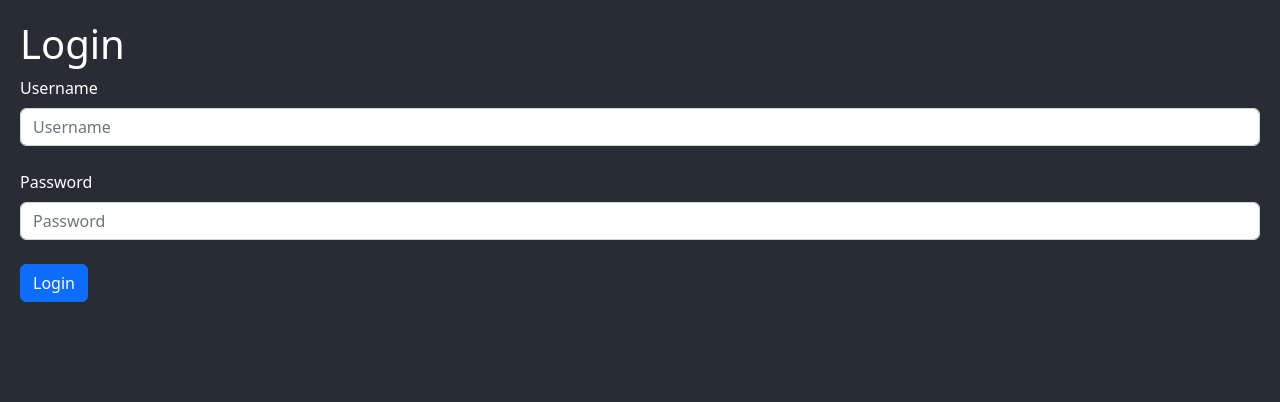
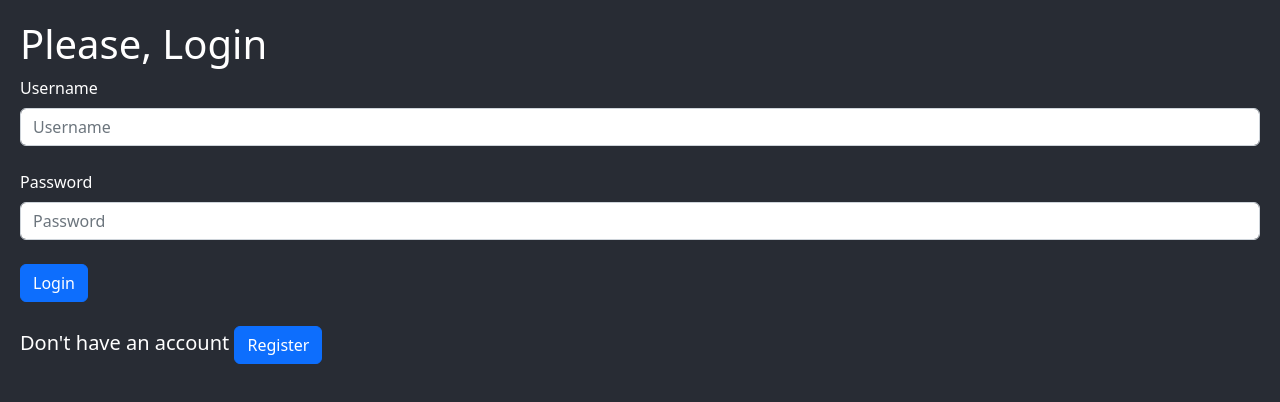
Before and after one commit to kingarunesh/simple-post-react-and-django, a React (Create React App) app in the folder frontend/: page /login in a window 1280 px wide. Shown: the top 402 px of the page. Built offline with nearby package versions, Linux system fonts and the light colour scheme.

Commit message:
2.1 : register ui setup

```diff
--- a/frontend/src/components/Login.js
+++ b/frontend/src/components/Login.js
@@ -8,6 +8,8 @@ const Login = () => {
   const [password, setPassword] = useState("");
 
   const [token, setToken] = useCookies(["mytoken"]);
+
+  const [isLogin, setLogin] = useState(true);
 
   let navigate = useNavigate();
 
@@ -23,10 +25,12 @@ const Login = () => {
       .catch((e) => console.log(e));
   };
 
+  const registerBtn = () => {};
+
   return (
     <React.Fragment>
       <div className="App">
-        <h1>Login</h1>
+        {isLogin ? <h1>Please, Login</h1> : <h1>Create New Account</h1>}
         <div>
           <label htmlFor="username" className="form-label">
             Username
@@ -56,9 +60,40 @@ const Login = () => {
 
           <br />
 
-          <button onClick={loginBtn} className="btn btn-primary">
-            Login
-          </button>
+          {isLogin ? (
+            <button onClick={loginBtn} className="btn btn-primary">
+              Login
+            </button>
+          ) : (
+            <button onClick={registerBtn} className="btn btn-primary">
+              Register
+            </button>
+          )}
+
+          <div className="mb-3">
+            <br />
+            {isLogin ? (
+              <h5>
+                Don't have an account{" "}
+                <button
+                  className="btn btn-primary"
+                  onClick={() => setLogin(false)}
+                >
+                  Register
+                </button>
+              </h5>
+            ) : (
+              <h5>
+                Have an account{" "}
+                <button
+                  className="btn btn-primary"
+                  onClick={() => setLogin(true)}
+                >
+                  Login
+                </button>
+              </h5>
+            )}
+          </div>
         </div>
       </div>
     </React.Fragment>
```
